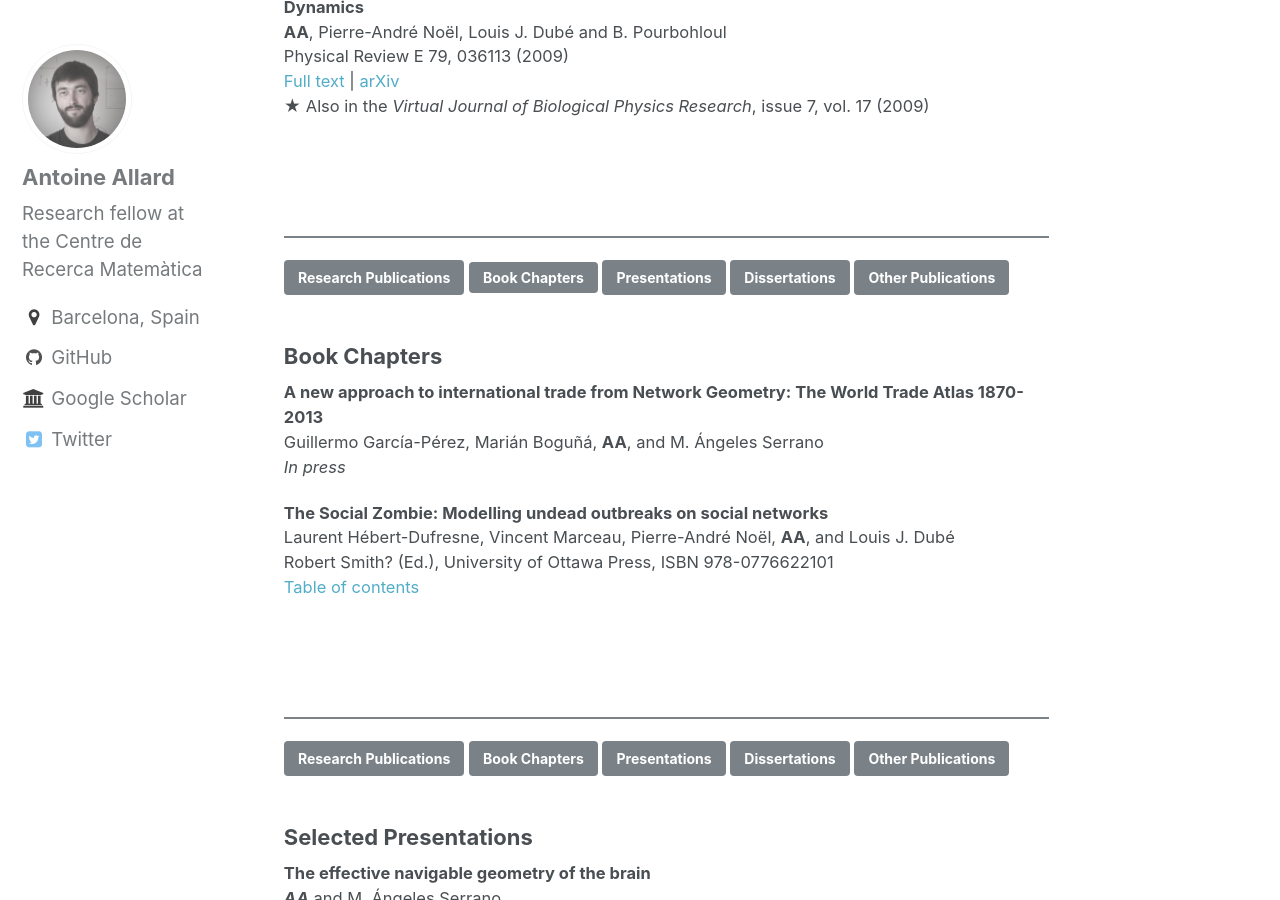
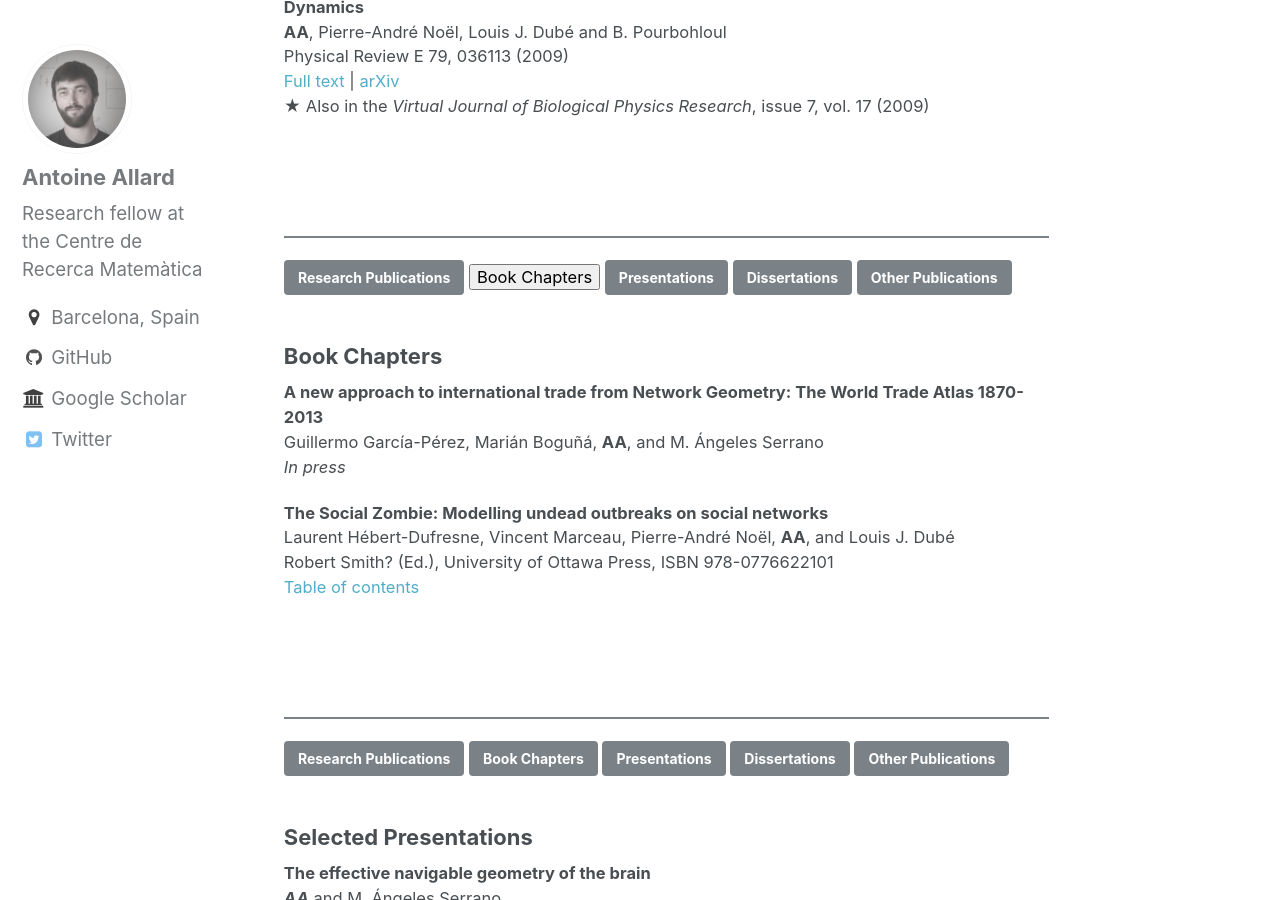
Before and after one commit to antoineallard/antoineallard.github.io, a Jekyll site: the page built from _pages/publications.md, in a window 1280 px wide and 900 px high, scrolled down 4591 px. Built offline with Jekyll 4.4.1, drawn with Linux system fonts in a browser that asks for light colours.

Commit message:
Updated publication

```diff
--- a/_pages/publications.md
+++ b/_pages/publications.md
@@ -277,7 +277,7 @@ Physical Review E 79, 036113 (2009)<br>
 <hr style="background:#7a8288; border:0; height:2px">
 <a id="BookChapters"></a>
 [Research Publications](#ResearchPublications){: .btn}
-<button type="button" class="btn success">Book Chapters</button>
+<button type="button" class="btn.success">Book Chapters</button>
 [Presentations](#SelectedPresentations){: .btn}
 [Dissertations](#Dissertations){: .btn}
 [Other Publications](#OtherPublications){: .btn}
```
